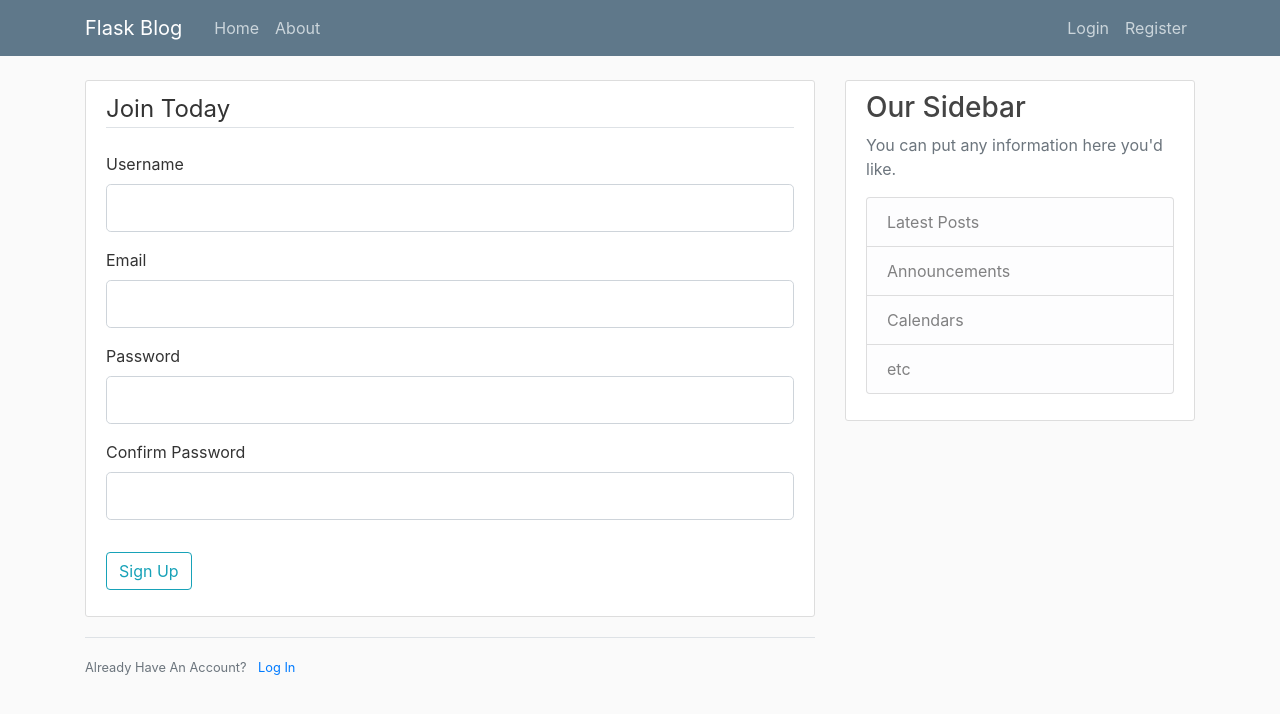
After one commit to ChidinmaKO/Olumo-Flask-Blog, a Flask app: page /register in a window 1280 px wide. The commit adds this page. Shown: the top 714 px of the page. Run offline with Flask 2, Linux system fonts and the light colour scheme; some libraries are stand-ins or nearby versions.

Commit message:
add login and register forms

```diff
--- a/flaskblog.py
+++ b/flaskblog.py
@@ -1,6 +1,9 @@
-from flask import Flask, escape, request, render_template, url_for
+from flask import Flask, escape, request, render_template, url_for, redirect, flash
+from forms import RegistrationForm, LoginForm
 
 app = Flask(__name__)
+
+app.config['SECRET_KEY'] = '74fcfe247ce3a623afb8affb76662531'
 
 posts = [
     {
@@ -32,5 +35,25 @@ def home():
 def about():
     return render_template('about.html', title='About')
 
+@app.route('/register', methods=['GET', 'POST'])
+def register():
+    form = RegistrationForm()
+    if form.validate_on_submit():
+        flash(f'Account created for {form.username.data}!', 'success')
+        return redirect(url_for('home'))
+    return render_template('register.html', title='Register', form=form)
+
+@app.route('/login', methods=['GET', 'POST'])
+def login():
+    form = LoginForm()
+    if form.validate_on_submit():
+        if form.email.data == 'kchidinmavictoria@gmail.com' and form.password.data == 'password':
+            flash('Welcome back { form.username.data }! You are now logged in.', 'success')
+            return redirect(url_for('home'))
+        else:
+            flash('Login Unsuccessful. Please check username and password.', 'danger')
+    return render_template('login.html', title='Login', form=form)
+
+
 if __name__ == '__main__':
     app.run(debug=True)
--- /dev/null
+++ b/forms.py
@@ -0,0 +1,18 @@
+from flask_wtf import FlaskForm, RecaptchaField
+from wtforms import StringField, PasswordField, SubmitField, BooleanField
+from wtforms.validators import DataRequired, Length, Email, EqualTo
+
+class RegistrationForm(FlaskForm):
+    username = StringField('Username', validators=[DataRequired(), Length(min=2, max=20)])
+    email = StringField('Email', validators=[DataRequired(), Email()])
+    password = PasswordField('Password', validators=[DataRequired()])
+    confirm_password = PasswordField('Confirm Password', validators=[DataRequired(), EqualTo('password')])
+    # recaptcha = RecaptchaField('Recaptcha')
+    submit = SubmitField('Sign Up')
+
+
+class LoginForm(FlaskForm):
+    email = StringField('Email', validators=[DataRequired(), Email()])
+    password = PasswordField('Password', validators=[DataRequired()])
+    remember = BooleanField('Remember Me')
+    submit = SubmitField('Log In')
--- a/templates/layout.html
+++ b/templates/layout.html
@@ -25,13 +25,13 @@
                 </button>
                 <div class="collapse navbar-collapse" id="navbarToggle">
                     <div class="navbar-nav mr-auto">
-                    <a class="nav-item nav-link" href="/">Home</a>
-                    <a class="nav-item nav-link" href="/about">About</a>
+                    <a class="nav-item nav-link" href="{{ url_for('home') }}">Home</a>
+                    <a class="nav-item nav-link" href="{{ url_for('about') }}">About</a>
                     </div>
                     <!-- Navbar Right Side -->
                     <div class="navbar-nav">
-                    <a class="nav-item nav-link" href="/login">Login</a>
-                    <a class="nav-item nav-link" href="/register">Register</a>
+                    <a class="nav-item nav-link" href="{{ url_for('login') }}">Login</a>
+                    <a class="nav-item nav-link" href="{{ url_for('register') }}">Register</a>
                     </div>
                 </div>
             </div>
@@ -41,6 +41,16 @@
     <main role="main" class="container">
         <div class="row">
             <div class="col-md-8">
+                {% with messages = get_flashed_messages(with_categories=true) %}
+                    {% if messages %}
+                        {% for category, message in messages %}
+                            <div class="alert alert-{{ category }}">
+                                {{ message }}
+                            </div>
+                        {% endfor %}
+                    {% endif %}
+                {% endwith %}
+
                 {% block content %}{% endblock %}
             </div>
             <div class="col-md-4">
--- /dev/null
+++ b/templates/register.html
@@ -0,0 +1,78 @@
+{% extends "layout.html" %}
+{% block content %}
+	<div class="content-section">
+		<form action="" method="POST">
+			{{ form.hidden_tag() }}
+			<fieldset class="form-group">
+				<legend class="border-bottom mb-4"> Join Today </legend>
+				<div class="form-group">
+					{{ form.username.label(class="form-control-label") }}
+
+					{% if form.username.errors %}
+						{{ form.username(class="form-control form-control-lg is-invalid")}}
+						<div class="invalid-feedback">
+							{% for error in form.username.errors %}
+								<span>{{ error }}</span>
+							{% endfor %}
+						</div>
+					{% else %}
+						{{ form.username(class="form-control form-control-lg")}}
+					{% endif %}
+				</div>
+
+				<div class="form-group">
+					{{ form.email.label(class="form-control-label") }}
+
+					{% if form.email.errors %}
+						{{ form.email(class="form-control form-control-lg is-invalid")}}
+						<div class="invalid-feedback">
+							{% for error in form.email.errors %}
+								<span>{{ error }}</span>
+							{% endfor %}
+						</div>
+					{% else %}
+						{{ form.email(class="form-control form-control-lg")}}
+					{% endif %}
+				</div>
+
+				<div class="form-group">
+					{{ form.password.label(class="form-control-label") }}
+					{% if form.password.errors %}
+						{{ form.password(class="form-control form-control-lg is-invalid")}}
+						<div class="invalid-feedback">
+							{% for error in form.password.errors %}
+								<span>{{ error }}</span>
+							{% endfor %}
+						</div>
+					{% else %}
+						{{ form.password(class="form-control form-control-lg")}}
+					{% endif %}
+				</div>
+
+				<div class="form-group">
+					{{ form.confirm_password.label(class="form-control-label") }}
+					{% if form.confirm_password.errors %}
+						{{ form.confirm_password(class="form-control form-control-lg is-invalid")}}
+						<div class="invalid-feedback">
+							{% for error in form.confirm_password.errors %}
+								<span>{{ error }}</span>
+							{% endfor %}
+						</div>
+					{% else %}
+						{{ form.confirm_password(class="form-control form-control-lg")}}
+					{% endif %}
+				</div>
+			</fieldset>
+
+			<div class="form-group">
+				{{ form.submit(class="btn btn-outline-info") }}
+			</div>
+		</form>
+	</div>
+
+	<div class="border-top pt-3">
+		<small class="text-muted">
+			Already Have An Account? <a href="{{ url_for('login')}}" class="ml-2">Log In</a>
+		</small>
+	</div>
+{% endblock content %}
```
Also changed, not shown: templates/login.html (added, +58 -0 lines).
